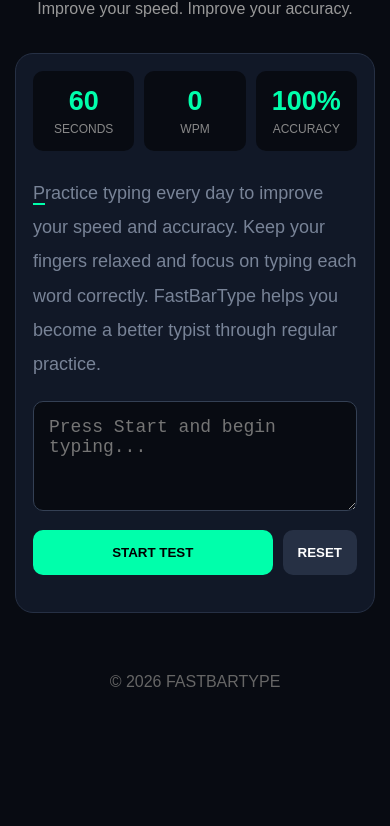
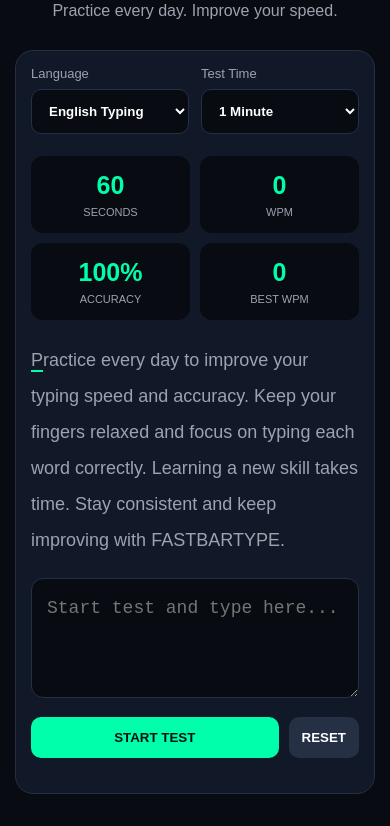
Before and after one commit to rajakbansi8-netizen/FASTBARTYPE, a plain HTML site: page index.html in a window 390 px wide. Shown: the part 161-987 px from the top of the page. Before the commit the page ends 877 px from the top, so only its background shows below. Drawn offline with Linux system fonts and the light colour scheme.

Commit message:
Refactor index.html for styling and theme support
Refactor HTML and CSS for improved styling and structure. Update title and add light/dark theme support.

```diff
--- a/index.html
+++ b/index.html
@@ -4,181 +4,196 @@
 <head>
 <meta charset="UTF-8">
 <meta name="viewport" content="width=device-width, initial-scale=1.0">
-<title>FASTBARTYPE - Typing Speed Test</title>
+<title>FASTBARTYPE - Typing Test</title>
 
 <style>
-* {
-  margin: 0;
-  padding: 0;
-  box-sizing: border-box;
+*{box-sizing:border-box;margin:0;padding:0}
+
+:root{
+  --bg:#080b12;
+  --box:#111827;
+  --text:#fff;
+  --muted:#9ca3af;
+  --green:#00ffab;
+  --border:#263044;
 }
 
-body {
-  background: #080b12;
-  color: white;
-  font-family: Arial, sans-serif;
+body.light{
+  --bg:#f3f5f9;
+  --box:#fff;
+  --text:#111827;
+  --muted:#64748b;
+  --border:#dce2ec;
 }
 
-header {
-  padding: 22px;
-  text-align: center;
-  border-bottom: 1px solid #222;
+body{
+  background:var(--bg);
+  color:var(--text);
+  font-family:Arial,sans-serif;
 }
 
-.logo {
-  font-size: 30px;
-  font-weight: bold;
-  color: #00ffab;
+header{
+  display:flex;
+  justify-content:space-between;
+  align-items:center;
+  padding:20px 6%;
+  border-bottom:1px solid var(--border);
 }
 
-.logo span {
-  color: white;
+.logo{
+  font-size:25px;
+  font-weight:bold;
+  color:var(--green);
 }
 
-main {
-  max-width: 800px;
-  margin: 45px auto;
-  padding: 20px;
+.logo span{color:var(--text)}
+
+button,select{
+  cursor:pointer;
+  border:0;
+  border-radius:10px;
+  padding:13px;
+  font-weight:bold;
 }
 
-h1 {
-  text-align: center;
-  font-size: 34px;
+#theme{
+  background:var(--box);
+  color:var(--text);
+  border:1px solid var(--border);
 }
 
-h1 span {
-  color: #00ffab;
+main{
+  max-width:850px;
+  margin:35px auto;
+  padding:15px;
 }
 
-.subtitle {
-  text-align: center;
-  color: #999;
-  margin: 15px 0 35px;
+.hero{
+  text-align:center;
+  margin-bottom:30px;
 }
 
-.box {
-  background: #111827;
-  padding: 25px;
-  border-radius: 18px;
-  border: 1px solid #263044;
+.hero h1{font-size:34px}
+.hero h1 span{color:var(--green)}
+.hero p{color:var(--muted);margin-top:12px}
+
+.box{
+  background:var(--box);
+  border:1px solid var(--border);
+  border-radius:18px;
+  padding:22px;
 }
 
-.stats {
-  display: grid;
-  grid-template-columns: repeat(3, 1fr);
-  gap: 10px;
-  margin-bottom: 25px;
+.settings{
+  display:grid;
+  grid-template-columns:1fr 1fr;
+  gap:12px;
+  margin-bottom:22px;
 }
 
-.stat {
-  background: #080b12;
-  padding: 15px 5px;
-  text-align: center;
-  border-radius: 10px;
+label{
+  color:var(--muted);
+  font-size:13px;
 }
 
-.stat h2 {
-  color: #00ffab;
-  font-size: 27px;
+select{
+  width:100%;
+  margin-top:8px;
+  background:var(--bg);
+  color:var(--text);
+  border:1px solid var(--border);
 }
 
-.stat p {
-  color: #888;
-  font-size: 12px;
-  margin-top: 5px;
+.stats{
+  display:grid;
+  grid-template-columns:repeat(4,1fr);
+  gap:10px;
+  margin-bottom:22px;
 }
 
-#words {
-  font-size: 21px;
-  line-height: 1.9;
-  color: #788397;
-  margin-bottom: 20px;
-  overflow-wrap: anywhere;
+.stat{
+  background:var(--bg);
+  padding:15px 5px;
+  text-align:center;
+  border-radius:12px;
 }
 
-.correct {
-  color: #00ffab;
+.stat h2{
+  color:var(--green);
+  font-size:25px;
 }
 
-.wrong {
-  color: #ff5268;
-  background: #351923;
+.stat p{
+  color:var(--muted);
+  font-size:11px;
+  margin-top:6px;
 }
 
-.active {
-  border-bottom: 2px solid #00ffab;
+#passage{
+  font-size:20px;
+  line-height:2;
+  color:var(--muted);
+  margin-bottom:20px;
+  overflow-wrap:anywhere;
 }
 
-textarea {
-  width: 100%;
-  height: 110px;
-  background: #080b12;
-  color: white;
-  border: 1px solid #344054;
-  border-radius: 10px;
-  padding: 15px;
-  font-size: 18px;
-  outline: none;
+.correct{color:var(--green)}
+.wrong{color:#ff5268;background:#51202b}
+.active{border-bottom:2px solid var(--green)}
+
+textarea{
+  width:100%;
+  height:120px;
+  resize:vertical;
+  background:var(--bg);
+  color:var(--text);
+  border:1px solid var(--border);
+  border-radius:12px;
+  padding:15px;
+  font-size:18px;
+  line-height:1.6;
+  outline:none;
 }
 
-textarea:focus {
-  border-color: #00ffab;
+textarea:focus{border-color:var(--green)}
+
+.buttons{
+  display:flex;
+  gap:10px;
+  margin-top:15px;
 }
 
-.buttons {
-  display: flex;
-  gap: 10px;
-  margin-top: 15px;
+#start{
+  background:var(--green);
+  color:#07120b;
+  flex:1;
 }
 
-button {
-  padding: 15px;
-  border: 0;
-  border-radius: 10px;
-  font-weight: bold;
-  cursor: pointer;
+#reset{
+  background:var(--border);
+  color:var(--text);
 }
 
-#start {
-  background: #00ffab;
-  flex: 1;
+#result{
+  text-align:center;
+  color:var(--green);
+  margin-top:20px;
+  font-size:18px;
+  line-height:1.6;
 }
 
-#reset {
-  background: #263044;
-  color: white;
+footer{
+  text-align:center;
+  color:var(--muted);
+  padding:25px;
 }
 
-#result {
-  text-align: center;
-  color: #00ffab;
-  margin-top: 20px;
-  font-size: 20px;
-}
-
-footer {
-  text-align: center;
-  color: #666;
-  padding: 25px;
-}
-
-@media(max-width:600px) {
-  main {
-    margin: 20px auto;
-    padding: 15px;
-  }
-
-  h1 {
-    font-size: 28px;
-  }
-
-  .box {
-    padding: 17px;
-  }
-
-  #words {
-    font-size: 18px;
-  }
+@media(max-width:600px){
+  main{margin:20px auto}
+  .hero h1{font-size:28px}
+  .box{padding:15px}
+  #passage{font-size:18px}
+  .stats{grid-template-columns:repeat(2,1fr)}
 }
 </style>
 </head>
@@ -187,20 +202,38 @@ footer {
 
 <header>
   <div class="logo">FAST<span>BARTYPE</span></div>
+  <button id="theme">☀️ Light</button>
 </header>
 
 <main>
 
+<section class="hero">
   <h1>Typing <span>Speed Test</span></h1>
+  <p>Practice every day. Improve your speed.</p>
+</section>
 
-<p class="subtitle">
-Improve your speed. Improve your accuracy.
-</p>
+<section class="box">
 
-<div class="box">
+<div class="settings">
+  <label>
+    Language
+    <select id="language">
+      <option value="en">English Typing</option>
+      <option value="hi">Hindi Typing</option>
+    </select>
+  </label>
+
+  <label>
+    Test Time
+    <select id="duration">
+      <option value="30">30 Seconds</option>
+      <option value="60" selected>1 Minute</option>
+      <option value="120">2 Minutes</option>
+    </select>
+  </label>
+</div>
 
 <div class="stats">
-
   <div class="stat">
     <h2 id="timer">60</h2>
     <p>SECONDS</p>
@@ -212,16 +245,20 @@ Improve your speed. Improve your accuracy.
   </div>
 
   <div class="stat">
-<h2 id="acc">100%</h2>
+    <h2 id="accuracy">100%</h2>
     <p>ACCURACY</p>
   </div>
 
+  <div class="stat">
+    <h2 id="best">0</h2>
+    <p>BEST WPM</p>
+  </div>
 </div>
 
-<div id="words"></div>
+<div id="passage"></div>
 
 <textarea id="typing" disabled
-placeholder="Press Start and begin typing..."></textarea>
+placeholder="Start test and type here..."></textarea>
 
 <div class="buttons">
   <button id="start">START TEST</button>
@@ -230,48 +267,105 @@ placeholder="Press Start and begin typing..."></textarea>
 
 <div id="result"></div>
 
-</div>
+</section>
 </main>
 
-<footer>
-© 2026 FASTBARTYPE
-</footer>
+<footer>© 2026 FASTBARTYPE</footer>
 
 <script>
-const passage =
-"Practice typing every day to improve your speed and accuracy. Keep your fingers relaxed and focus on typing each word correctly. FastBarType helps you become a better typist through regular practice.";
+const englishText =
+"Practice every day to improve your typing speed and accuracy. Keep your fingers relaxed and focus on typing each word correctly. Learning a new skill takes time. Stay consistent and keep improving with FASTBARTYPE.";
 
-const words = document.getElementById("words");
+const hindiText =
+"नियमित अभ्यास से आपकी टाइपिंग की गति और सटीकता बेहतर होती है। धीरे धीरे अभ्यास करें और हर शब्द को सही लिखने की कोशिश करें। मेहनत और निरंतर अभ्यास से आप एक अच्छे टाइपिस्ट बन सकते हैं।";
+
+const passage = document.getElementById("passage");
 const typing = document.getElementById("typing");
 const timer = document.getElementById("timer");
 const wpm = document.getElementById("wpm");
-const acc = document.getElementById("acc");
+const accuracy = document.getElementById("accuracy");
+const best = document.getElementById("best");
 const start = document.getElementById("start");
 const reset = document.getElementById("reset");
+const language = document.getElementById("language");
+const duration = document.getElementById("duration");
+const theme = document.getElementById("theme");
 const result = document.getElementById("result");
 
-let time = 60;
+let text = englishText;
+let timeLeft = 60;
 let running = false;
 let interval = null;
 let startTime = null;
 
-function renderText() {
-  words.innerHTML = "";
+function getBest(){
+  try{
+    return Number(localStorage.getItem("fastbartype-best") || 0);
+  }catch{
+    return 0;
+  }
+}
 
-  passage.split("").forEach((char, index) => {
+function saveBest(score){
+  try{
+    localStorage.setItem("fastbartype-best",score);
+  }catch{}
+}
+
+best.textContent = getBest();
+
+function renderText(){
+  passage.innerHTML = "";
+
+  text.split("").forEach((char,index)=>{
     const span = document.createElement("span");
     span.textContent = char;
 
-    if (index === 0) {
-      span.className = "active";
-    }
+    if(index === 0) span.className = "active";
 
-    words.appendChild(span);
+    passage.appendChild(span);
   });
 }
 
-function beginTest() {
-  if (running) return;
+function updateStats(){
+  const value = typing.value;
+  const spans = passage.querySelectorAll("span");
+
+  let correct = 0;
+
+  spans.forEach((span,index)=>{
+    span.className = "";
+
+    if(index < value.length){
+      if(value[index] === text[index]){
+        span.className = "correct";
+        correct++;
+      }else{
+        span.className = "wrong";
+      }
+    }else if(index === value.length){
+      span.className = "active";
+    }
+  });
+
+  const elapsed = Math.max(
+    (Date.now()-startTime)/1000,1
+  );
+
+  const speed = Math.round(
+    (correct/5)/(elapsed/60)
+  );
+
+  const accuracyValue = value.length
+    ? Math.round(correct/value.length*100)
+    : 100;
+
+  wpm.textContent = speed;
+  accuracy.textContent = accuracyValue+"%";
+}
+
+function startTest(){
+  if(running) return;
 
   running = true;
   startTime = Date.now();
@@ -283,83 +377,55 @@ function beginTest() {
   start.textContent = "TEST RUNNING";
   result.textContent = "";
 
-  interval = setInterval(() => {
+  interval = setInterval(()=>{
     const elapsed = Math.floor(
-      (Date.now() - startTime) / 1000
+      (Date.now()-startTime)/1000
     );
 
-    time = Math.max(60 - elapsed, 0);
-    timer.textContent = time;
+    timeLeft = Math.max(
+      Number(duration.value)-elapsed,0
+    );
 
+    timer.textContent = timeLeft;
     updateStats();
 
-    if (time <= 0) {
+    if(timeLeft <= 0){
       finishTest();
     }
-  }, 200);
+  },200);
 }
 
-function updateStats() {
-  const value = typing.value;
-  const spans = words.querySelectorAll("span");
-
-  let correct = 0;
-
-  spans.forEach((span, index) => {
-    span.className = "";
-
-    if (index < value.length) {
-      if (value[index] === passage[index]) {
-        span.className = "correct";
-        correct++;
-      } else {
-        span.className = "wrong";
-      }
-    } else if (index === value.length) {
-      span.className = "active";
-    }
-  });
-
-  const elapsedSeconds = Math.max(
-    (Date.now() - startTime) / 1000,
-    1
-  );
-
-  const minutes = elapsedSeconds / 60;
-
-  wpm.textContent = Math.round(
-    (correct / 5) / minutes
-  );
-
-  acc.textContent = value.length
-    ? Math.round(
-        (correct / value.length) * 100
-      ) + "%"
-    : "100%";
-}
-
-function finishTest() {
+function finishTest(){
   clearInterval(interval);
-
   running = false;
   typing.disabled = true;
 
   start.textContent = "START AGAIN";
 
-  result.textContent =
-    "Your speed: " + wpm.textContent + " WPM";
+  const score = Number(wpm.textContent);
+  const oldBest = getBest();
+
+  if(score > oldBest){
+    saveBest(score);
+    best.textContent = score;
   }
 
-function restartTest() {
+  result.textContent =
+    "Test Complete! Speed: "+score+
+    " WPM | Accuracy: "+accuracy.textContent;
+}
+
+function resetTest(){
   clearInterval(interval);
 
-  time = 60;
   running = false;
   startTime = null;
 
-  timer.textContent = "60";
+  timeLeft = Number(duration.value);
+  timer.textContent = timeLeft;
+
   wpm.textContent = "0";
-  acc.textContent = "100%";
+  accuracy.textContent = "100%";
 
   typing.value = "";
   typing.disabled = true;
@@ -370,9 +436,31 @@ function restartTest() {
   renderText();
 }
 
-start.addEventListener("click", beginTest);
-reset.addEventListener("click", restartTest);
-typing.addEventListener("input", updateStats);
+language.addEventListener("change",()=>{
+  text = language.value === "hi"
+    ? hindiText
+    : englishText;
+
+  resetTest();
+});
+
+duration.addEventListener("change",resetTest);
+
+start.addEventListener("click",startTest);
+reset.addEventListener("click",resetTest);
+
+typing.addEventListener("input",updateStats);
+
+theme.addEventListener("click",()=>{
+  document.body.classList.toggle("light");
+
+  theme.textContent =
+    document.body.classList.contains("light")
+      ? "🌙 Dark"
+      : "☀️ Light";
+});
+
+timer.textContent = duration.value;
 
 renderText();
 </script>
```
Lines whose indentation alone changed are shown as unchanged.
